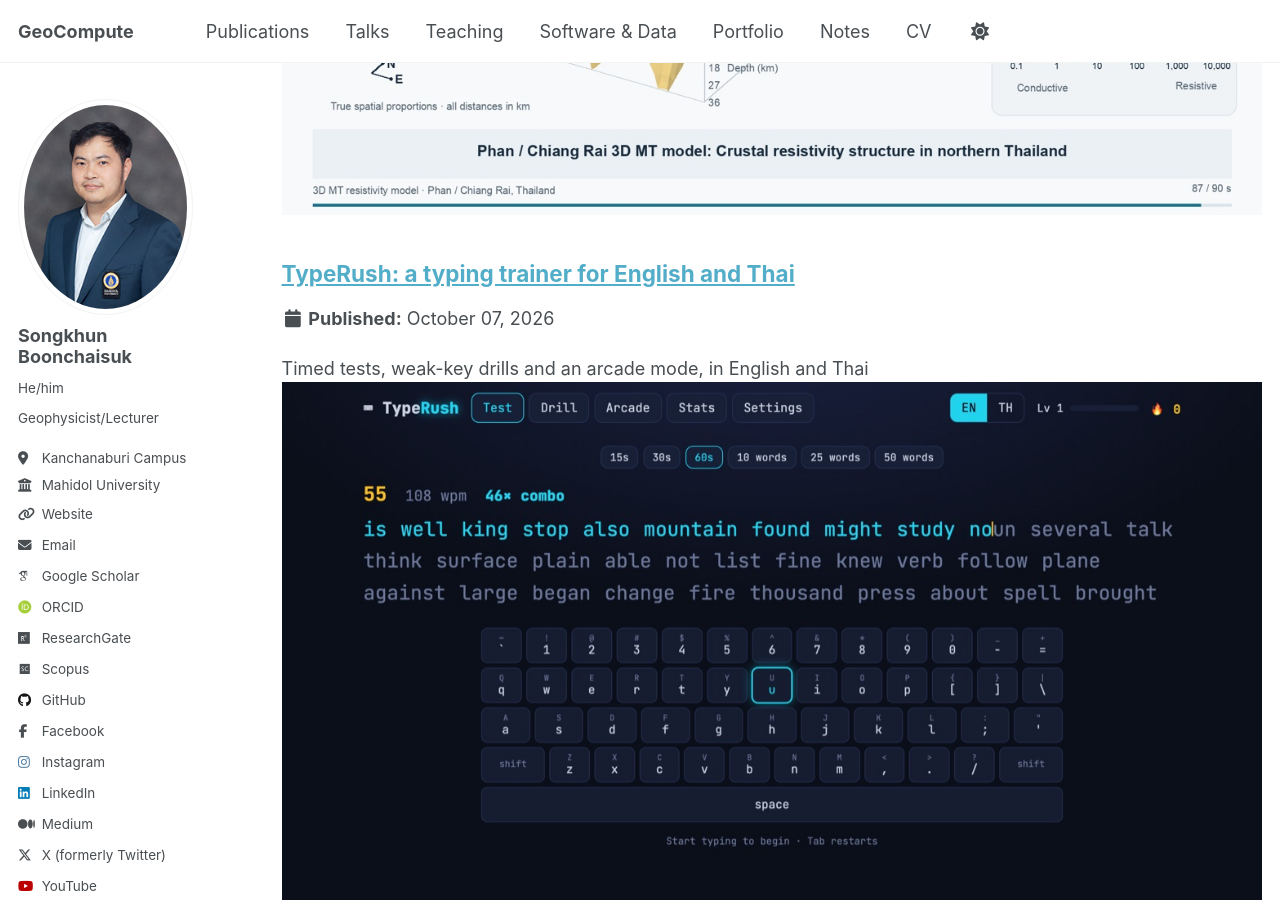
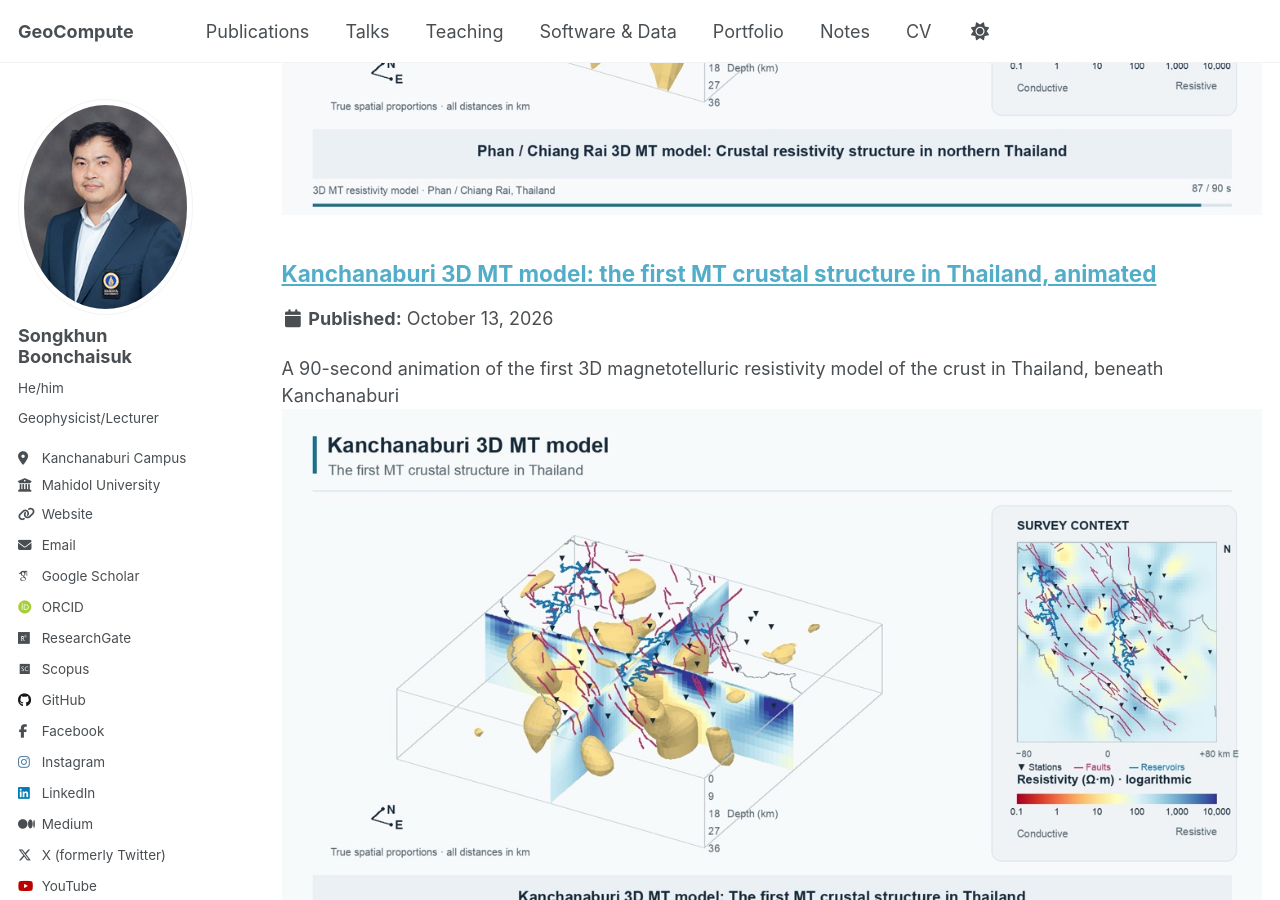
Before and after one commit to Songkhun/Songkhun.github.io, a Jekyll site: the page built from _pages/portfolio.html, in a window 1280 px wide and 900 px high, scrolled down 631 px. Built offline with Jekyll 4.4.1, drawn with Linux system fonts in a browser that asks for light colours; some web fonts are replaced; a script that is not in the unit is left out; part of the change alters nothing that is shown.

Commit message:
Add Kanchanaburi 3D MT animation to Software & Data and Portfolio
Co-Authored-By: Claude Fable 5.1 <noreply@anthropic.com>

```diff
--- a/_pages/software.md
+++ b/_pages/software.md
@@ -29,6 +29,13 @@ Notebook for producing shake maps.
 
 ## Visualisation
 
+**[Kanchanaburi-3D-MT](https://github.com/Songkhun/Kanchanaburi-3D-MT)** · Python
+A 90-second animation of the first 3D magnetotelluric crustal model in Thailand, beneath
+Kanchanaburi (WSINV3DMT, 39 stations): depth slices, moving cross-sections and the 10 Ω·m
+isosurface, with stations, fault traces and reservoir outlines. Includes the
+[video](https://github.com/Songkhun/Kanchanaburi-3D-MT/raw/main/Kanchanaburi_3D_MT_model.mp4),
+still frames, and the CPU rendering script that produced them.
+
 **[Phan-ChiangRai-3D-MT](https://github.com/Songkhun/Phan-ChiangRai-3D-MT)** · Python
 A 90-second animation of a 3D magnetotelluric resistivity model of the crust beneath Phan,
 Chiang Rai (WSINV3DMT, 40 stations): depth slices, moving cross-sections and the 10 Ω·m
--- /dev/null
+++ b/_portfolio/2026-10-13-Kanchanaburi_3D_MT.md
@@ -0,0 +1,45 @@
+---
+title: "Kanchanaburi 3D MT model: the first MT crustal structure in Thailand, animated"
+excerpt: "A 90-second animation of the first 3D magnetotelluric resistivity model of the crust in Thailand, beneath Kanchanaburi <br/><img src='/images/kanchanaburi_3d_mt.jpg'>"
+collection: portfolio
+---
+
+A 90-second animation of the first three-dimensional magnetotelluric (MT) resistivity model of
+the crust in Thailand, beneath Kanchanaburi province in the west of the country. The model was
+inverted with WSINV3DMT from 39 MT stations (80 × 80 × 37 cells); the animation shows a
+160 × 160 km window down to 36 km depth, at true spatial proportions.
+
+[View the project on GitHub](https://github.com/Songkhun/Kanchanaburi-3D-MT) ·
+[Watch the video (MP4, 18.1 MB)](https://github.com/Songkhun/Kanchanaburi-3D-MT/raw/main/Kanchanaburi_3D_MT_model.mp4)
+
+A companion animation of the Phan / Chiang Rai model is in the
+[Phan-ChiangRai-3D-MT](https://github.com/Songkhun/Phan-ChiangRai-3D-MT) repository.
+
+### What it shows
+
+- **The survey surface**: 39 MT stations across the Kanchanaburi area
+- **Surface context**: fault traces, the reservoirs and the province boundary over the stations
+- **Intersecting sections**: the model opened along two perpendicular vertical planes
+- **Descending through the crust**: a horizontal slice sweeping from the surface to 36 km
+- **Moving cross-sections**: east–west, then north–south, through the whole model
+- **The 10 Ω·m isosurface**: the three-dimensional shape of the low-resistivity regions
+  between 3.5 and 36 km depth
+- **Everything together**: surface context, sections and isosurface in the closing view
+
+A side panel keeps a plan-view map with stations, faults, reservoirs and the current section
+line, and the logarithmic resistivity scale from 0.1 Ω·m (conductive, warm) to 10,000 Ω·m
+(resistive, cool).
+
+### How it is made
+
+- **Rendered on the CPU.** Every frame is drawn with NumPy and Pillow in an orthographic
+  projection, with PyVista only for the isosurface, so it runs headless with no OpenGL context.
+- **Original cell values on the slices.** Sections show the inverted resistivity cell by cell;
+  only the isosurface is interpolated (cell-to-point averaging in log10 resistivity).
+- **Checked against MATLAB.** Station positions read from the WSINV3DMT response file are
+  compared with the original MATLAB station file (agreement to about 5 m) before anything is drawn.
+- **Reproducible.** The script writes its full settings to JSON, and the finished MP4 is decoded
+  frame by frame to confirm 2700 frames at 1920 × 1080, 30 fps.
+
+The image above is the closing frame: perpendicular sections, the 10 Ω·m isosurface, stations,
+fault traces and reservoir outlines, with the survey map and colour scale on the right.
```
Also changed, not shown: images/kanchanaburi_3d_mt.jpg (added).
